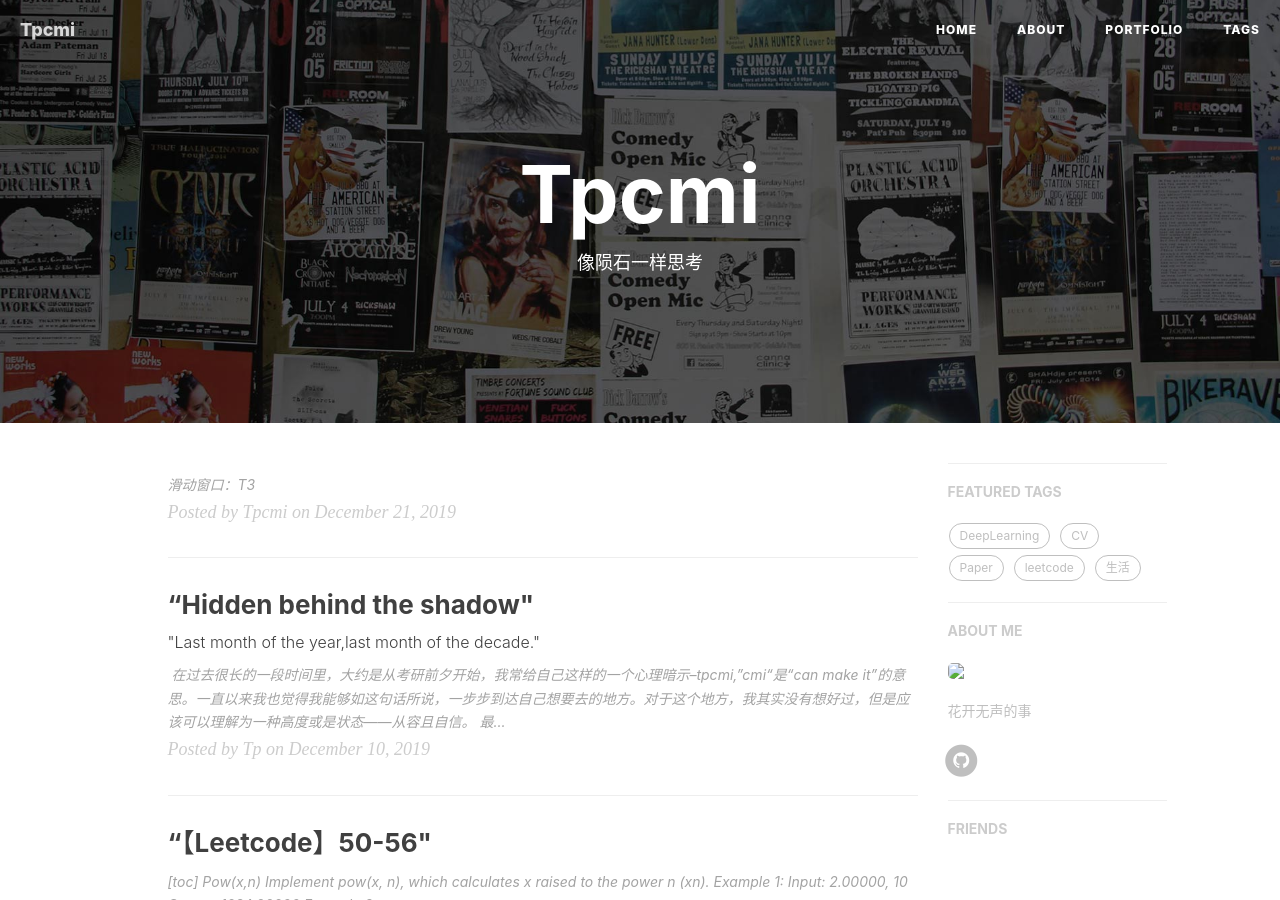
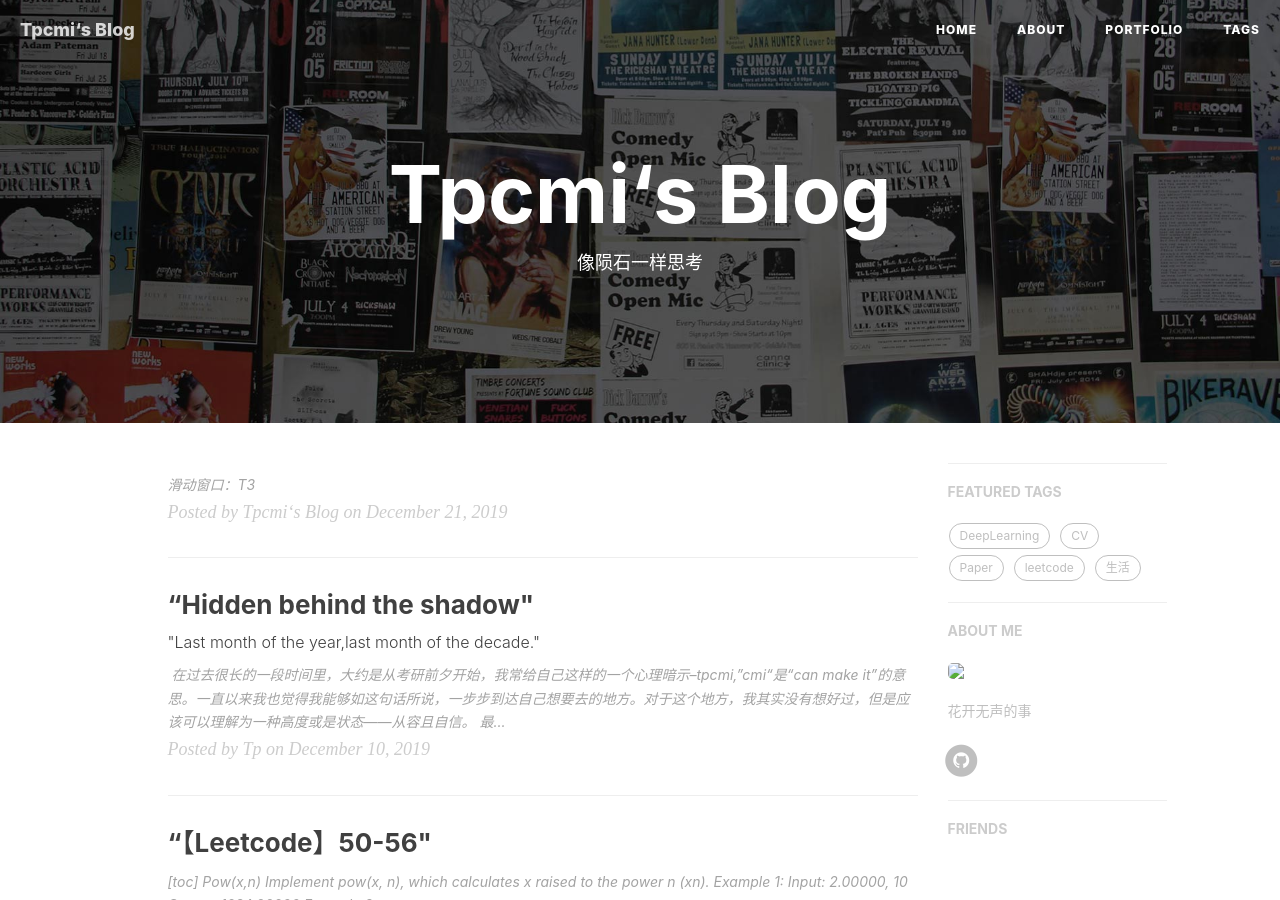
Before and after one commit to tpcmi/tpcmi.github.io, a Jekyll site: the page built from index.html, in a window 1280 px wide and 900 px high. Built offline with Jekyll 4.4.1, drawn with Linux system fonts in a browser that asks for light colours; nearby versions of some CDN libraries; the list of posts is cut into pages by our own code; comment, search, counter and statistics services are not loaded; some of the changed text lies outside the part shown.

Commit message:
some change

```diff
--- a/_config.yml
+++ b/_config.yml
@@ -1,11 +1,11 @@
 # Site settings
-title: Tpcmi
-SEOTitle: Tpcmi |
+title: Tpcmi‘s Blog
+SEOTitle: Tpcmi
 header-img: img/home-bg.jpg
 email: 724801800@qq.com
 description: "有阴影的地方必有光"
 keyword: "tp，tianpeng,tpcmi,田鹏"
-url: "https://tpcmi.github.io"              # your host, for absolute URL
+url: "http://tpcmi.github.io"              # your host, for absolute URL
 baseurl: ""         # for example, '/blog' if your blog hosted on 'host/blog'
 
 
```
